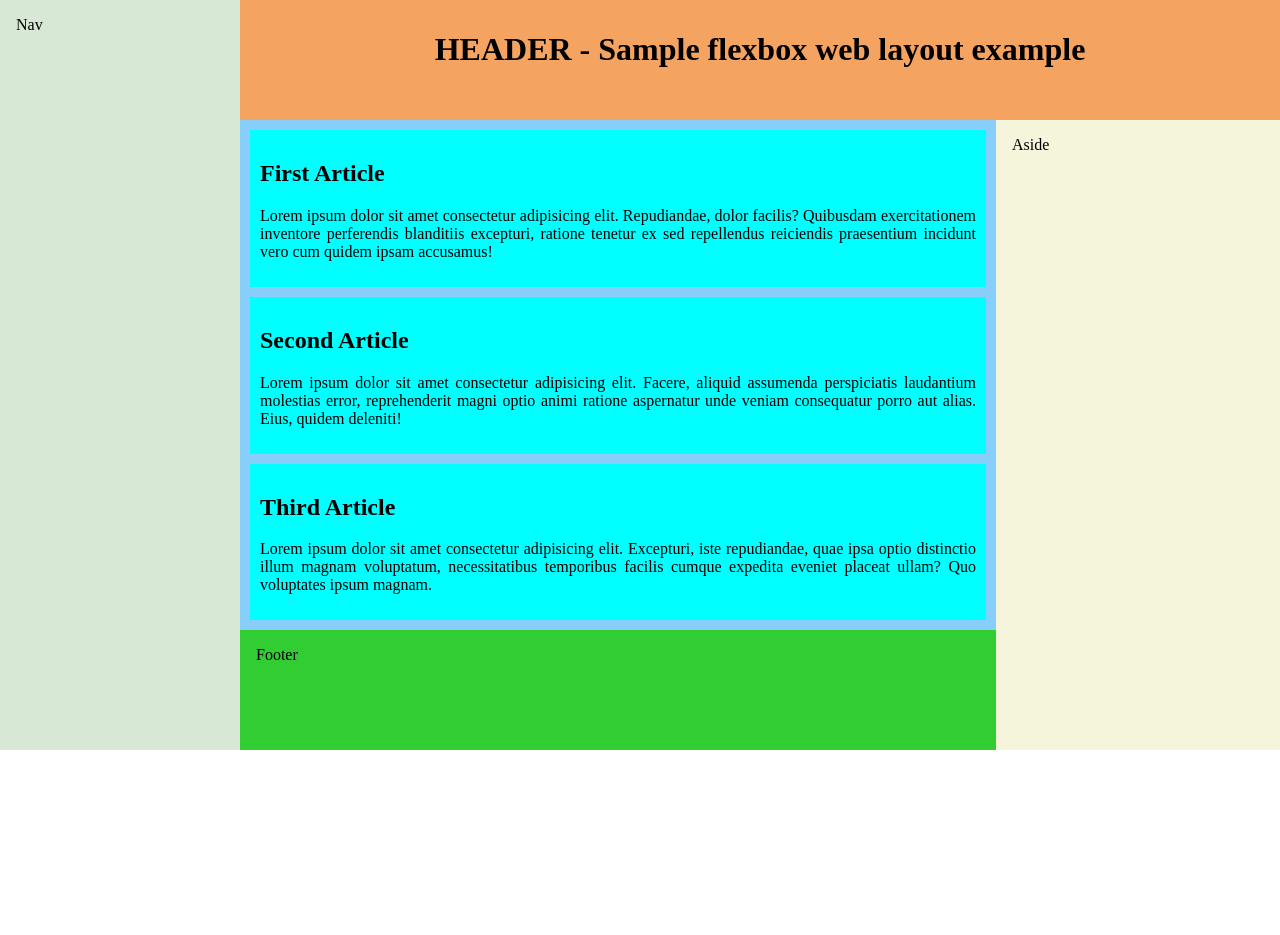
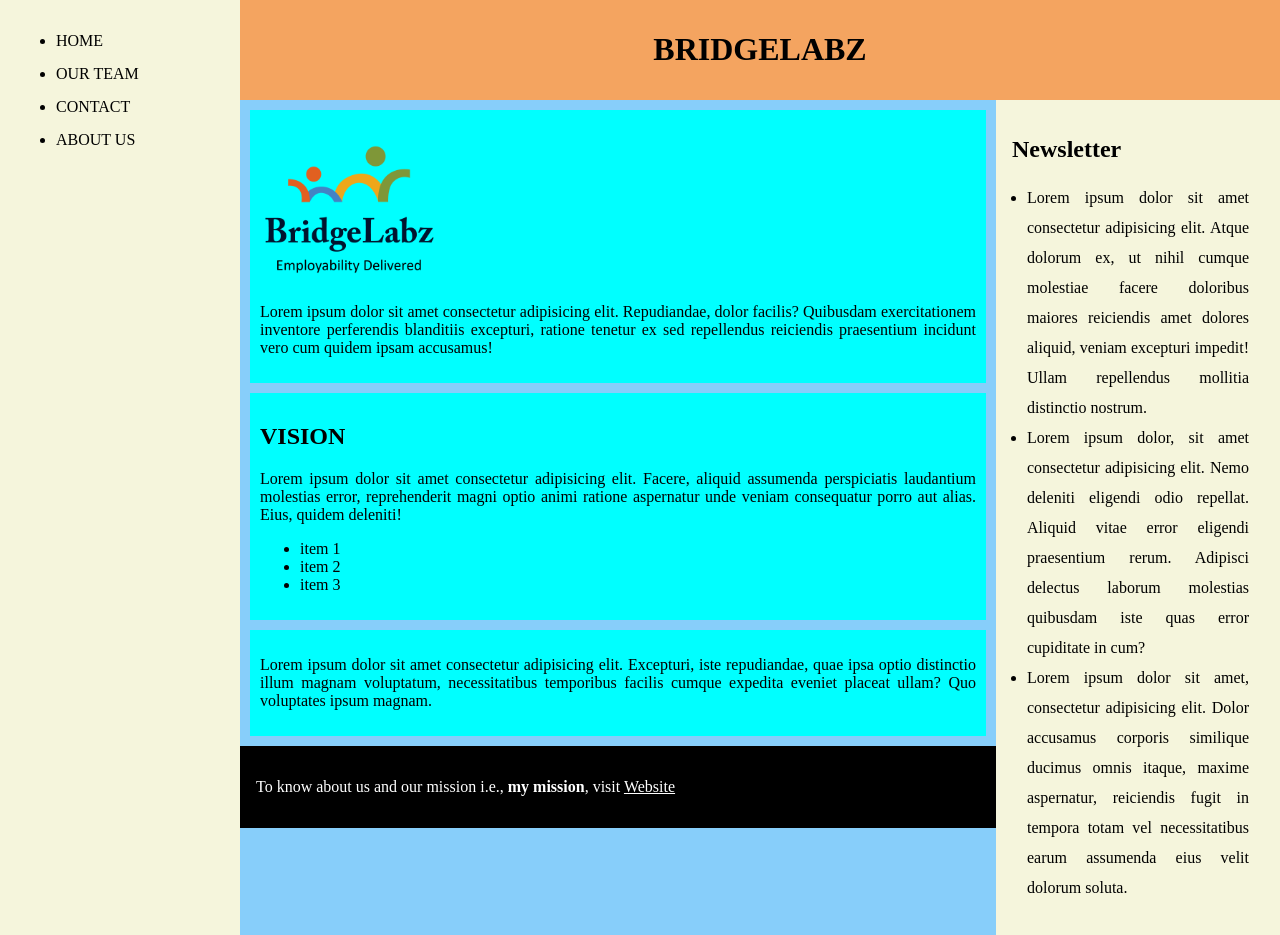
Before and after one commit to averrageCoder/Flexbox-Intro, a plain HTML site: page FlexWebLayout/pages/index.html in a window 1280 px wide. Before the commit the page ends 800 px from the top, so only its background shows below. Drawn offline with Linux system fonts and the light colour scheme.

Commit message:
MODIFIED: to integrate bridgelabz design

```diff
--- a/FlexWebLayout/css/flex-styles.css
+++ b/FlexWebLayout/css/flex-styles.css
@@ -15,7 +15,7 @@
 }
 
 .outer-col-1 {
-    background: #D7E8D4;
+    background: beige;
     flex: 1;
 }
 
@@ -39,12 +39,14 @@
     flex: 1;
 }
 
-header,
 footer {
-    background: limegreen;
-    height: 15vh;
+    background: black;
+    color: white;
 }
 
+footer a {
+    color: white;
+}
 header,
 footer,
 nav,
@@ -76,3 +78,16 @@
     flex: 3 0px;
     order: 0;
 }
+
+.outer-col-1 li {
+    margin-bottom: 15px;
+}
+
+.newsletter ul {
+    padding: 0px 15px;
+}
+
+.newsletter li {
+    text-align: justify;
+    line-height: 30px;
+}
--- a/FlexWebLayout/pages/index.html
+++ b/FlexWebLayout/pages/index.html
@@ -8,28 +8,52 @@
 
 <body>
     <div class="flexbox">
-        <nav class="outer-col-1">Nav</nav>
+        <nav class="outer-col-1">
+            <ul>
+                <li>HOME</li>
+                <li>OUR TEAM</li>
+                <li>CONTACT</li>
+                <li>ABOUT US</li>
+            </ul>
+        </nav>
         <div class="outer-col-2">
-            <header class="headerContainer"><h1>HEADER - Sample flexbox web layout example</h1></header>
+            <header class="headerContainer"><h1>BRIDGELABZ</h1></header>
             <div class="inner-row">
                 <div class="inner-col mainContainerItem">
                     <section class="mainContainerItem">
                         <article>
-                            <h2>First Article</h2>
-                            <p>Lorem ipsum dolor sit amet consectetur adipisicing elit. Repudiandae, dolor facilis? Quibusdam exercitationem inventore perferendis blanditiis excepturi, ratione tenetur ex sed repellendus reiciendis praesentium incidunt vero cum quidem ipsam accusamus!</p>
+                            <img src="../assets/Logo.png" alt="Hover text" width="25%">
+                            <p style="margin-top: 0px;">Lorem ipsum dolor sit amet consectetur adipisicing elit. Repudiandae, dolor facilis? Quibusdam exercitationem inventore perferendis blanditiis excepturi, ratione tenetur ex sed repellendus reiciendis praesentium incidunt vero cum quidem ipsam accusamus!</p>
                         </article>
                         <article>
-                            <h2>Second Article</h2>
+                            <h2>VISION</h2>
                             <p>Lorem ipsum dolor sit amet consectetur adipisicing elit. Facere, aliquid assumenda perspiciatis laudantium molestias error, reprehenderit magni optio animi ratione aspernatur unde veniam consequatur porro aut alias. Eius, quidem deleniti!</p>
+                            <ul>
+                                <li>item 1</li>
+                                <li>item 2</li>
+                                <li>item 3</li>
+                            </ul>
                         </article>
                         <article>
-                            <h2>Third Article</h2>
+                            <!-- <h2>Third Article</h2> -->
                             <p>Lorem ipsum dolor sit amet consectetur adipisicing elit. Excepturi, iste repudiandae, quae ipsa optio distinctio illum magnam voluptatum, necessitatibus temporibus facilis cumque expedita eveniet placeat ullam? Quo voluptates ipsum magnam.</p>
                         </article>
                     </section>
-                    <footer>Footer</footer>
+                    <footer>
+                        <p>
+                            To know about us and our mission i.e., <strong>my mission</strong>, visit <a href="https://google.com">Website</a>
+                        </p>
+                    </footer>
                 </div>
-                <aside>Aside</aside>
+                <aside class="newsletter">
+                    <h2>Newsletter</h2>
+                    <ul>
+                        <li>Lorem ipsum dolor sit amet consectetur adipisicing elit. Atque dolorum ex, ut nihil cumque molestiae facere doloribus maiores reiciendis amet dolores aliquid, veniam excepturi impedit! Ullam repellendus mollitia distinctio nostrum.</li>
+                        <li>Lorem ipsum dolor, sit amet consectetur adipisicing elit. Nemo deleniti eligendi odio repellat. Aliquid vitae error eligendi praesentium rerum. Adipisci delectus laborum molestias quibusdam iste quas error cupiditate in cum?</li>
+                        <li>Lorem ipsum dolor sit amet, consectetur adipisicing elit. Dolor accusamus corporis similique ducimus omnis itaque, maxime aspernatur, reiciendis fugit in tempora totam vel necessitatibus earum assumenda eius velit dolorum soluta.</li>
+                    </ul>
+
+                </aside>
             </div>
         </div>
     </div>
```
Also changed, not shown: FlexWebLayout/assets/Logo.png (added).
